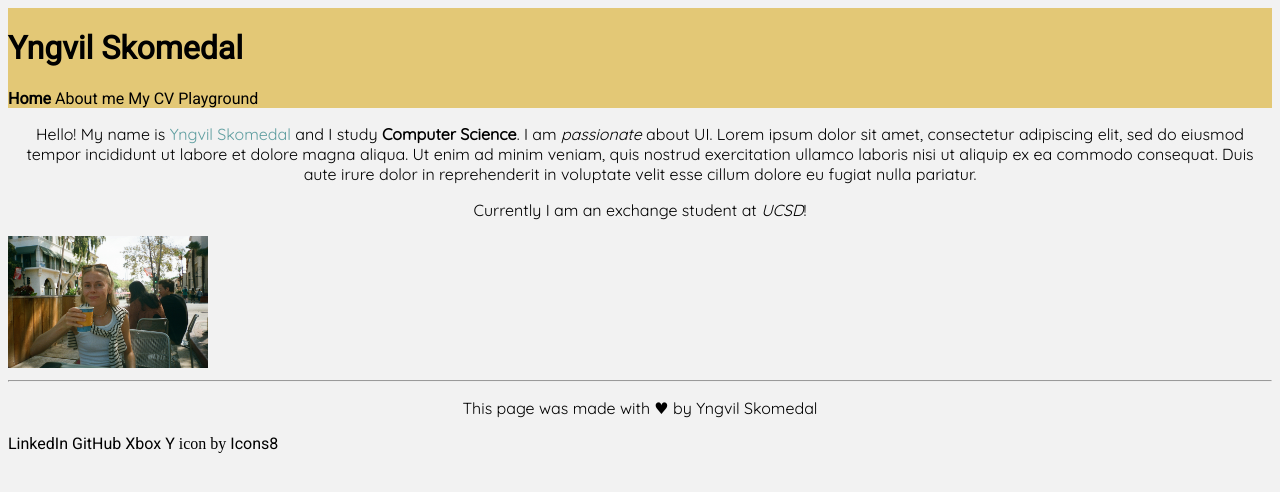
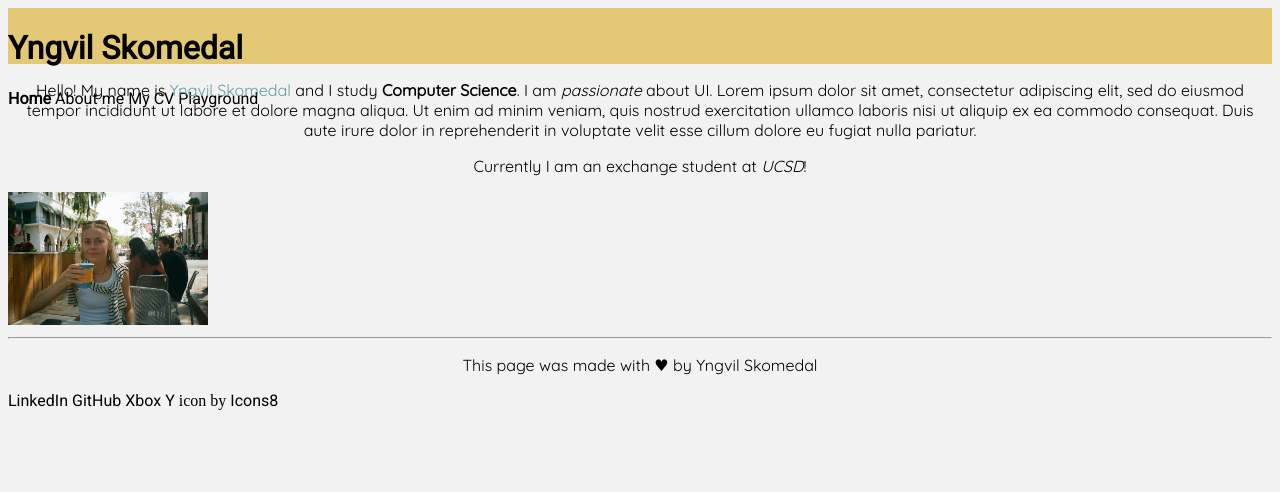
Before and after one commit to yngvilsk/cse134-hw4, a plain HTML site: page index.html in a window 1280 px wide. Drawn offline with Linux system fonts and the light colour scheme.

Commit message:
grid test

```diff
--- a/style.css
+++ b/style.css
@@ -3,18 +3,21 @@
 
 body {
     display: grid;  /* Defines the element as a grid container */
-    grid-template:
-        'title title nav nav'
-        'middle middle middle middle'
-        'foot foot foot foot';
+    grid-template-columns: 1fr;
+    grid-template-rows: 56px 1fr 56px;
+    grid-template-areas:
+        'head'
+        'content'
+        'foot';
     background-color: #F2F2F2;
 }
 
 header {
     background-color: #E3C876;
+    grid-area: head;
     grid-row: 1;
     grid-column-start: 1;
-    grid-column-end: 5;
+    grid-column-end: 3;
 }
 
 h1 {
@@ -55,11 +58,11 @@ strong {
 }
 
 #homepage-text {
-    grid-area: middle;
+    grid-area: content;
 }
 
 #homepage-pic {
-    grid-area: middle;
+    grid-area: content;
 
 }
 
```
